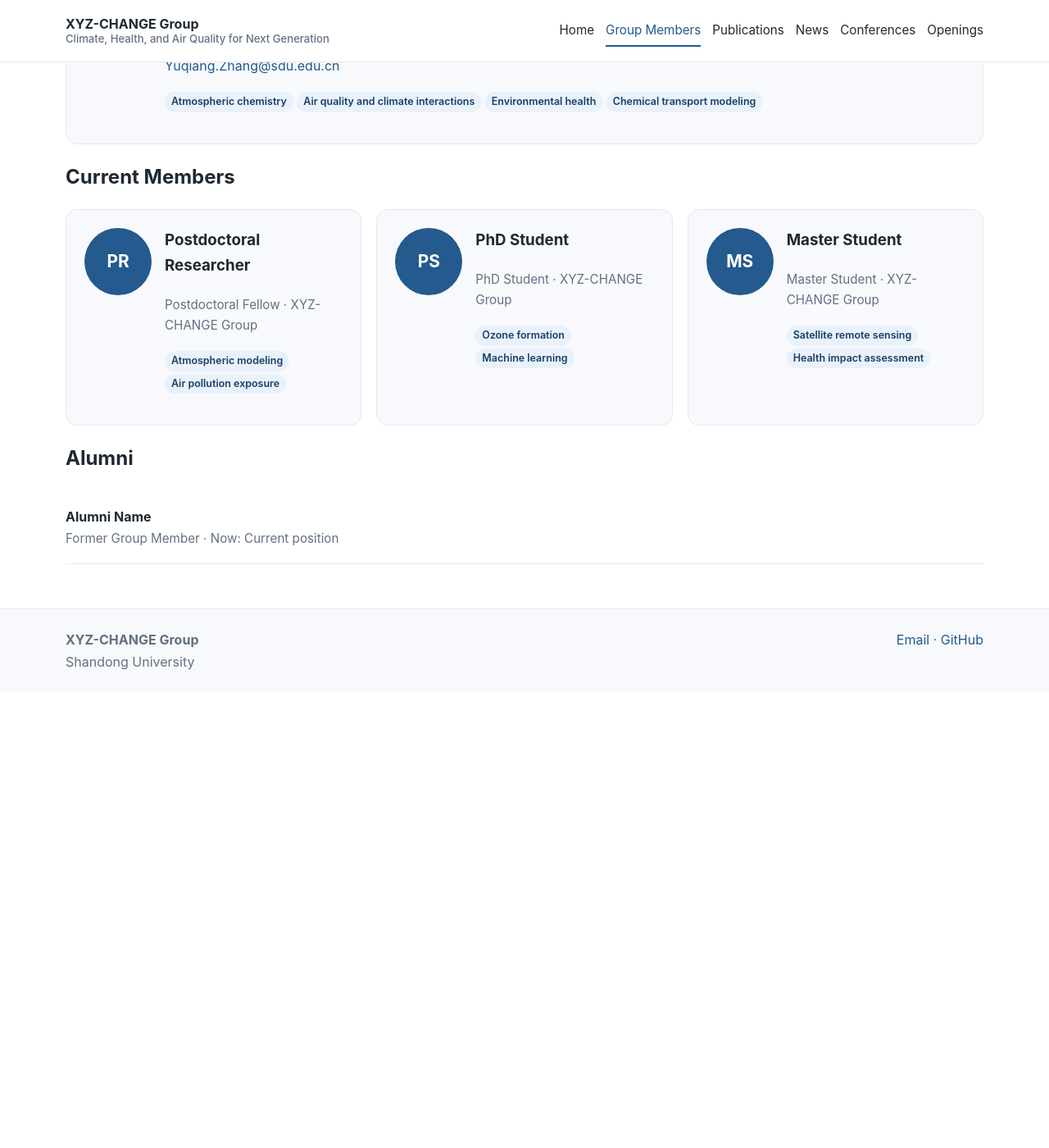
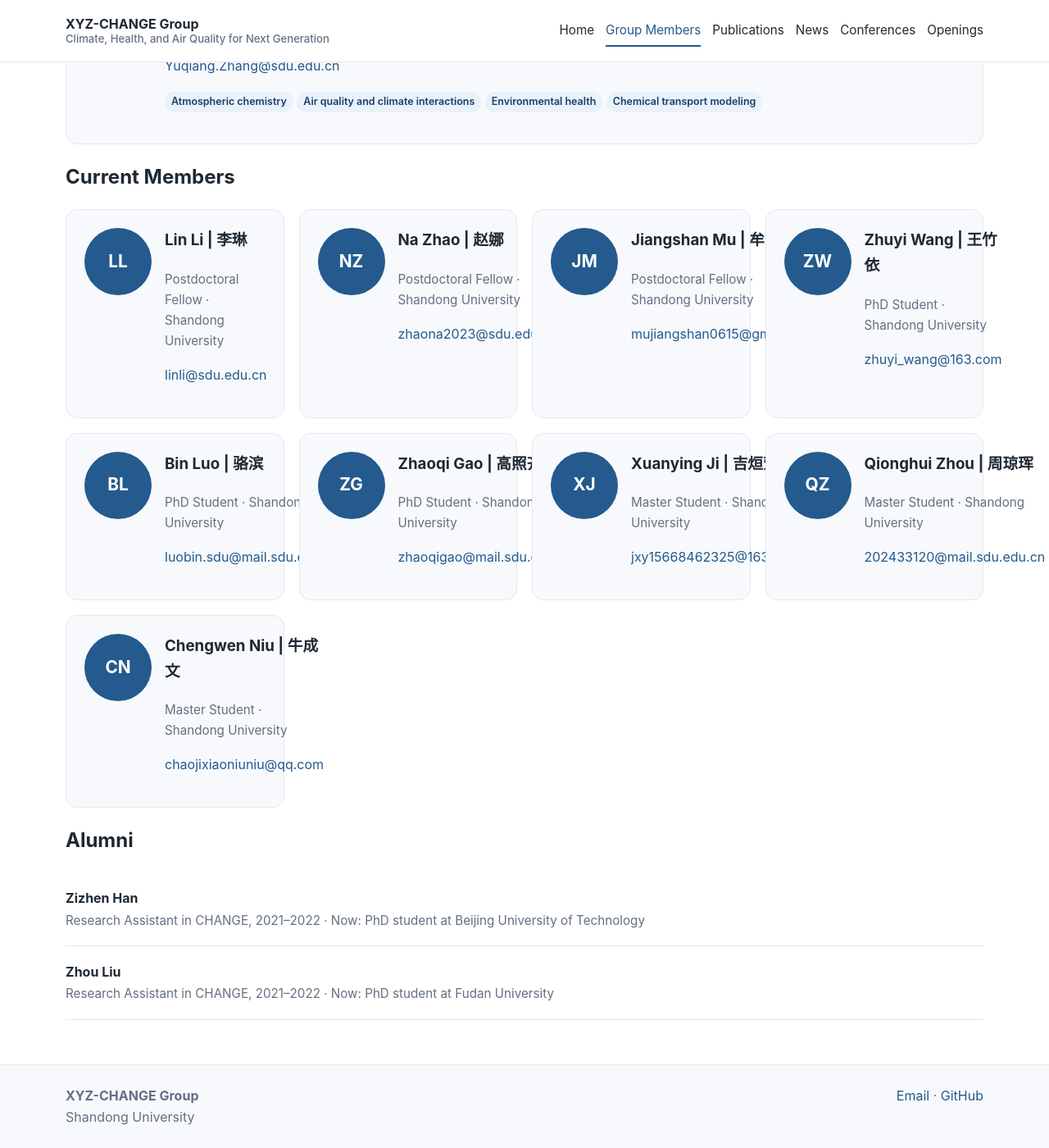
Before and after one commit to MuJSh/xyz_CHANGE, a Jekyll site: the page built from _pages/group-members.md, in a window 1280 px wide and 1400 px high, scrolled down 267 px. Shown: the whole window at 82% size. Built offline with Jekyll 4.4.1, drawn with Linux system fonts in a browser that asks for light colours; before the commit the page ends 1111 px from its top, so only the background shows below that; some of the changed text lies outside the part shown.

Commit message:
Use Yuqiang Zhang Lab people and photos

```diff
--- a/_data/members.yml
+++ b/_data/members.yml
@@ -1,9 +1,19 @@
 pi:
-  - name: "Yuqiang Zhang"
-    role: "Principal Investigator"
+  - name: "Yuqiang Zhang | 张玉强"
+    role: "Professor"
     affiliation: "Shandong University"
     email: "Yuqiang.Zhang@sdu.edu.cn"
     initials: "YZ"
+    photo: "https://mujsh.github.io/YuqiangZhangLab.github.io/images/peopic/Yuqiangzhang.jpg"
+    profile: "https://mujsh.github.io/YuqiangZhangLab.github.io/ZYQ"
+    education:
+      - "2022–, Professor, Shandong University"
+      - "2021–2022, Researcher, University of North Carolina at Chapel Hill"
+      - "2018–2021, Researcher, Duke University"
+      - "2016–2018, Postdoc, U.S. Environmental Protection Agency"
+      - "2011–2016, PhD, University of North Carolina at Chapel Hill"
+      - "2008–2011, MS, Tsinghua University"
+      - "2004–2008, BS, Shandong University"
     interests:
       - "Atmospheric chemistry"
       - "Air quality and climate interactions"
@@ -11,34 +21,99 @@ pi:
       - "Chemical transport modeling"
 
 current:
-  - name: "Postdoctoral Researcher"
+  - name: "Lin Li | 李琳"
     role: "Postdoctoral Fellow"
-    affiliation: "XYZ-CHANGE Group"
-    email: ""
-    initials: "PR"
-    interests:
-      - "Atmospheric modeling"
-      - "Air pollution exposure"
+    affiliation: "Shandong University"
+    email: "linli@sdu.edu.cn"
+    initials: "LL"
+    photo: "https://mujsh.github.io/YuqiangZhangLab.github.io/images/peopic/linli.jpg"
+    education:
+      - "2017–2022, PhD, Nanjing University of Information Science & Technology"
+      - "2013–2017, BS, Nanjing University of Information Science & Technology"
 
-  - name: "PhD Student"
+  - name: "Na Zhao | 赵娜"
+    role: "Postdoctoral Fellow"
+    affiliation: "Shandong University"
+    email: "zhaona2023@sdu.edu.cn"
+    initials: "NZ"
+    photo: "https://mujsh.github.io/YuqiangZhangLab.github.io/images/peopic/nazhao.jpg"
+    education:
+      - "2018–2022, PhD, Fudan University"
+      - "2015–2018, MS, Beijing University of Technology"
+      - "2011–2015, BS, Beijing University of Technology"
+
+  - name: "Jiangshan Mu | 牟江山"
+    role: "Postdoctoral Fellow"
+    affiliation: "Shandong University"
+    email: "mujiangshan0615@gmail.com"
+    initials: "JM"
+    photo: "https://mujsh.github.io/YuqiangZhangLab.github.io/images/peopic/jsmu.jpg"
+    education:
+      - "2021–2025, PhD, Shandong University"
+      - "2018–2021, MS, Shandong University"
+      - "2014–2018, BS, Ocean University of China"
+
+  - name: "Zhuyi Wang | 王竹依"
     role: "PhD Student"
-    affiliation: "XYZ-CHANGE Group"
-    email: ""
-    initials: "PS"
-    interests:
-      - "Ozone formation"
-      - "Machine learning"
+    affiliation: "Shandong University"
+    email: "zhuyi_wang@163.com"
+    initials: "ZW"
+    photo: "https://mujsh.github.io/YuqiangZhangLab.github.io/images/peopic/zhuyiwang.jpg"
+    education:
+      - "2020–2023, MS, China University of Petroleum (East China)"
+      - "2016–2020, BS, Shandong Jianzhu University"
 
-  - name: "Master Student"
+  - name: "Bin Luo | 骆滨"
+    role: "PhD Student"
+    affiliation: "Shandong University"
+    email: "luobin.sdu@mail.sdu.edu.cn"
+    initials: "BL"
+    photo: "https://mujsh.github.io/YuqiangZhangLab.github.io/images/peopic/binluo.jpg"
+    education:
+      - "2018–2022, BS, Xiangtan University"
+
+  - name: "Zhaoqi Gao | 高照齐"
+    role: "PhD Student"
+    affiliation: "Shandong University"
+    email: "zhaoqigao@mail.sdu.edu.cn"
+    initials: "ZG"
+    photo: "https://mujsh.github.io/YuqiangZhangLab.github.io/images/peopic/gzq.jpg"
+    education:
+      - "2022–2025, MS, Shandong University"
+      - "2018–2022, BS, Qingdao University of Technology"
+
+  - name: "Xuanying Ji | 吉烜莹"
     role: "Master Student"
-    affiliation: "XYZ-CHANGE Group"
-    email: ""
-    initials: "MS"
-    interests:
-      - "Satellite remote sensing"
-      - "Health impact assessment"
+    affiliation: "Shandong University"
+    email: "jxy15668462325@163.com"
+    initials: "XJ"
+    photo: "https://mujsh.github.io/YuqiangZhangLab.github.io/images/peopic/xuanyingji1.jpg"
+    education:
+      - "2019–2023, BS, Shandong Agricultural University"
+
+  - name: "Qionghui Zhou | 周琼珲"
+    role: "Master Student"
+    affiliation: "Shandong University"
+    email: "202433120@mail.sdu.edu.cn"
+    initials: "QZ"
+    photo: "https://mujsh.github.io/YuqiangZhangLab.github.io/images/peopic/zqh.jpg"
+    education:
+      - "2020–2024, BS, Henan University of Technology"
+
+  - name: "Chengwen Niu | 牛成文"
+    role: "Master Student"
+    affiliation: "Shandong University"
+    email: "chaojixiaoniuniu@qq.com"
+    initials: "CN"
+    photo: "https://mujsh.github.io/YuqiangZhangLab.github.io/images/peopic/ncw.jpg"
+    education:
+      - "2021–2025, BS, Shandong Agricultural University"
 
 alumni:
-  - name: "Alumni Name"
-    role: "Former Group Member"
-    now: "Current position"
+  - name: "Zizhen Han"
+    role: "Research Assistant in CHANGE, 2021–2022"
+    now: "PhD student at Beijing University of Technology"
+
+  - name: "Zhou Liu"
+    role: "Research Assistant in CHANGE, 2021–2022"
+    now: "PhD student at Fudan University"
```
